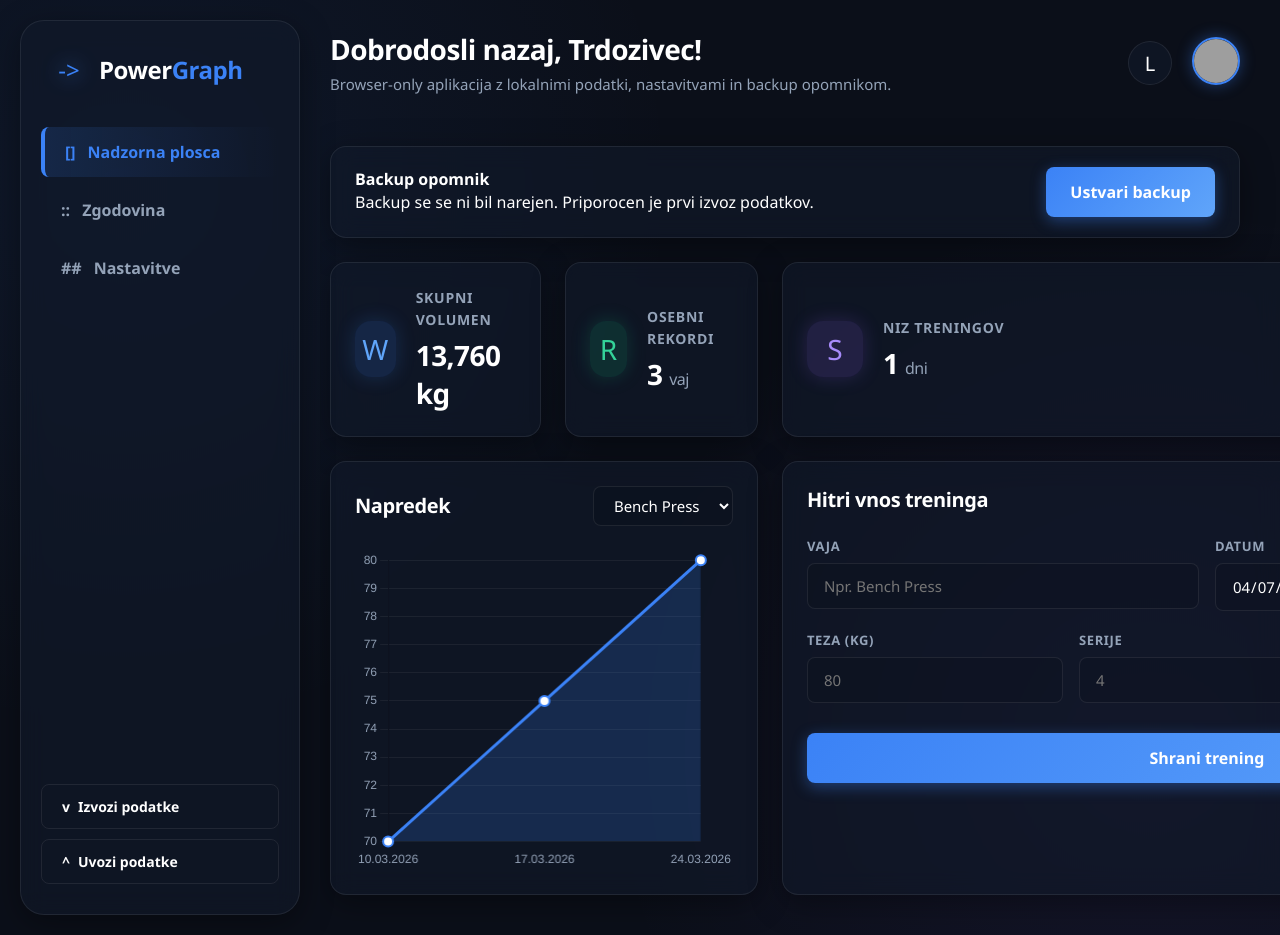
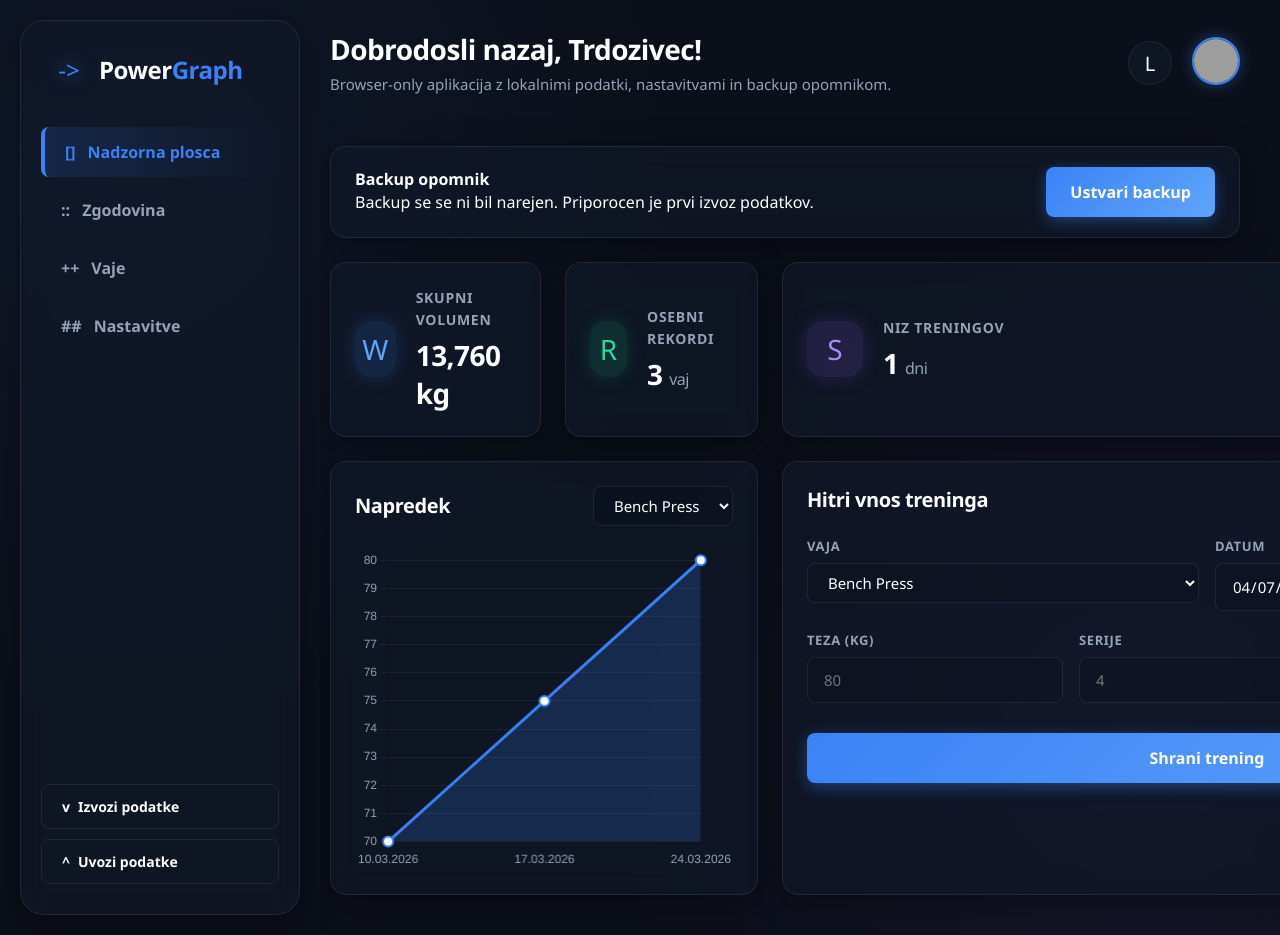
Before and after one commit to vo545/PowerGraph, a React (Vite) app: page / in a window 1280 px wide. Built offline with nearby package versions, Linux system fonts and the light colour scheme; grey boxes are pictures that could not be loaded.

Commit message:
dodal vaje

```diff
--- a/src/App.jsx
+++ b/src/App.jsx
@@ -33,6 +33,63 @@ const defaultSettings = {
   backupReminderDays: 7,
   lastBackupAt: '',
 };
+
+const exerciseLibrary = [
+  {
+    name: 'Bench Press',
+    category: 'Push',
+    targets: 'Prsne misice, sprednja rama, triceps',
+    primaryTarget: 'Prsa',
+    howTo:
+      'Lopatice potegni nazaj, stopala naj bodo stabilno na tleh, palico spuscas kontrolirano na sredino prsnega kosa in jo potisnes nazaj gor.',
+    cues: 'Komolci naj ne gredo prevec narazen. Zapestja drzi ravno in jedro napeto.',
+  },
+  {
+    name: 'Squat',
+    category: 'Legs',
+    targets: 'Kvadricepsi, zadnja loza, gluteusi, jedro',
+    primaryTarget: 'Noge in gluteusi',
+    howTo:
+      'Stopi v sirino ramen, prsa odpri, spusti se z boki nazaj in dol, dokler drzis stabilen hrbet, potem se eksplozivno dvigni.',
+    cues: 'Kolena naj sledijo smeri prstov. Peta naj ostane na tleh, hrbet pa nevtralen.',
+  },
+  {
+    name: 'Deadlift',
+    category: 'Pull',
+    targets: 'Zadnja loza, gluteusi, spodnji hrbet, trapez',
+    primaryTarget: 'Posterior chain',
+    howTo:
+      'Palica naj bo nad sredino stopala, primitev cvrsta, hrbet raven, potem potisnes tla stran od sebe in palico dvigujes ob telesu.',
+    cues: 'Ne zaokrozuj hrbta. Gib zacni z nogami in boki, ne z vlecenjem z rokami.',
+  },
+  {
+    name: 'Overhead Press',
+    category: 'Push',
+    targets: 'Ramena, triceps, zgornji prsni del, jedro',
+    primaryTarget: 'Ramena',
+    howTo:
+      'Palico ali utezi zacni v visini ramen, stisni jedro in dvigni tezo nad glavo po ravni liniji, nato jo kontrolirano spusti.',
+    cues: 'Rebra naj ne uidejo ven. Glava se umakne nazaj, nato gre pod tezo naprej.',
+  },
+  {
+    name: 'Barbell Row',
+    category: 'Pull',
+    targets: 'Sirsi hrbet, zadnja rama, biceps, srednji hrbet',
+    primaryTarget: 'Hrbet',
+    howTo:
+      'Nagni se naprej z ravnim hrbtom, palico potegni proti spodnjemu delu reber in jo kontrolirano spusti nazaj.',
+    cues: 'Ne zibaj telesa. Komolce vodi nazaj in drzi vrat v nevtralnem polozaju.',
+  },
+  {
+    name: 'Hip Thrust',
+    category: 'Legs',
+    targets: 'Gluteusi, zadnja loza, jedro',
+    primaryTarget: 'Gluteusi',
+    howTo:
+      'Zgornji del hrbta nasloni na klop, stopala postavi stabilno, nato dvigni boke do polne iztegnitve in stisni gluteuse na vrhu.',
+    cues: 'Brada naj bo rahlo proti prsnemu kosu. Gib naj ne prihaja iz kriznega dela hrbta.',
+  },
+];
 
 function loadWorkouts() {
   const stored = localStorage.getItem(STORAGE_KEY);
@@ -131,7 +188,7 @@ function App() {
   const [toast, setToast] = useState('');
   const [formData, setFormData] = useState({
     date: new Date().toISOString().slice(0, 10),
-    exercise: '',
+    exercise: exerciseLibrary[0].name,
     weight: '',
     sets: '',
     reps: '',
@@ -317,7 +374,7 @@ function App() {
     setSelectedExercise(workout.exercise);
     setFormData((current) => ({
       ...current,
-      exercise: '',
+      exercise: workout.exercise,
       weight: '',
       sets: '',
       reps: '',
@@ -411,6 +468,13 @@ function App() {
               onClick={() => setActiveSection('history')}
             >
               <span aria-hidden="true">::</span> Zgodovina
+            </button>
+            <button
+              className={`nav-btn ${activeSection === 'exercises' ? 'active' : ''}`}
+              type="button"
+              onClick={() => setActiveSection('exercises')}
+            >
+              <span aria-hidden="true">++</span> Vaje
             </button>
             <button
               className={`nav-btn ${activeSection === 'settings' ? 'active' : ''}`}
@@ -530,14 +594,20 @@ function App() {
                     <div className="form-row">
                       <div className="input-group">
                         <label htmlFor="exercise">Vaja</label>
-                        <input
+                        <select
                           id="exercise"
                           name="exercise"
                           value={formData.exercise}
                           onChange={handleInputChange}
-                          placeholder="Npr. Bench Press"
                           required
-                        />
+                          className="premium-select"
+                        >
+                          {exerciseLibrary.map((exercise) => (
+                            <option key={exercise.name} value={exercise.name}>
+                              {exercise.name}
+                            </option>
+                          ))}
+                        </select>
                       </div>
 
                       <div className="input-group">
@@ -721,6 +791,41 @@ function App() {
               </div>
             </section>
           ) : null}
+
+          {activeSection === 'exercises' ? (
+            <section className="exercise-section glass-panel fade-in-up">
+              <div className="panel-header">
+                <h3>Knjiznica vaj</h3>
+                <span className="history-count">{exerciseLibrary.length} vaj</span>
+              </div>
+
+              <div className="exercise-grid">
+                {exerciseLibrary.map((exercise) => (
+                  <article className="exercise-card" key={exercise.name}>
+                    <div className="exercise-top">
+                      <div>
+                        <p className="exercise-category">{exercise.category}</p>
+                        <h4>{exercise.name}</h4>
+                      </div>
+                      <span className="exercise-badge">{exercise.primaryTarget}</span>
+                    </div>
+
+                    <div className="exercise-copy">
+                      <p>
+                        <strong>Targeta:</strong> {exercise.targets}
+                      </p>
+                      <p>
+                        <strong>Izvedba:</strong> {exercise.howTo}
+                      </p>
+                      <p>
+                        <strong>Pazi na:</strong> {exercise.cues}
+                      </p>
+                    </div>
+                  </article>
+                ))}
+              </div>
+            </section>
+          ) : null}
         </main>
       </div>
 
--- a/src/styles.css
+++ b/src/styles.css
@@ -310,6 +310,10 @@ p {
   padding: 24px;
 }
 
+.exercise-section {
+  padding: 24px;
+}
+
 .backup-banner {
   display: flex;
   justify-content: space-between;
@@ -465,6 +469,67 @@ p {
   gap: 16px;
 }
 
+.exercise-grid {
+  display: grid;
+  grid-template-columns: repeat(2, minmax(0, 1fr));
+  gap: 16px;
+}
+
+.exercise-card {
+  padding: 20px;
+  border-radius: var(--radius-md);
+  background: rgba(255, 255, 255, 0.04);
+  border: 1px solid rgba(255, 255, 255, 0.06);
+}
+
+.exercise-top {
+  display: flex;
+  justify-content: space-between;
+  align-items: flex-start;
+  gap: 16px;
+  margin-bottom: 14px;
+}
+
+.exercise-top h4 {
+  margin: 0;
+  font-size: 20px;
+}
+
+.exercise-category {
+  margin-bottom: 6px;
+  color: var(--primary-glow);
+  text-transform: uppercase;
+  letter-spacing: 0.08em;
+  font-size: 12px;
+  font-weight: 700;
+}
+
+.exercise-badge {
+  display: inline-flex;
+  align-items: center;
+  justify-content: center;
+  padding: 8px 12px;
+  border-radius: 999px;
+  background: rgba(59, 130, 246, 0.14);
+  color: #93c5fd;
+  font-size: 13px;
+  font-weight: 700;
+  white-space: nowrap;
+}
+
+.exercise-copy {
+  display: grid;
+  gap: 12px;
+}
+
+.exercise-copy p {
+  color: var(--text-secondary);
+}
+
+.exercise-copy strong {
+  color: var(--text-primary);
+}
+
 .settings-card {
   padding: 18px;
   border-radius: var(--radius-md);
@@ -592,6 +657,10 @@ p {
     grid-template-columns: 1fr;
   }
 
+  .exercise-grid {
+    grid-template-columns: 1fr;
+  }
+
   .settings-card-wide {
     grid-column: span 1;
   }
@@ -626,7 +695,8 @@ p {
   .history-item,
   .form-row,
   .backup-banner,
-  .settings-actions {
+  .settings-actions,
+  .exercise-top {
     flex-direction: column;
     align-items: stretch;
   }
```
